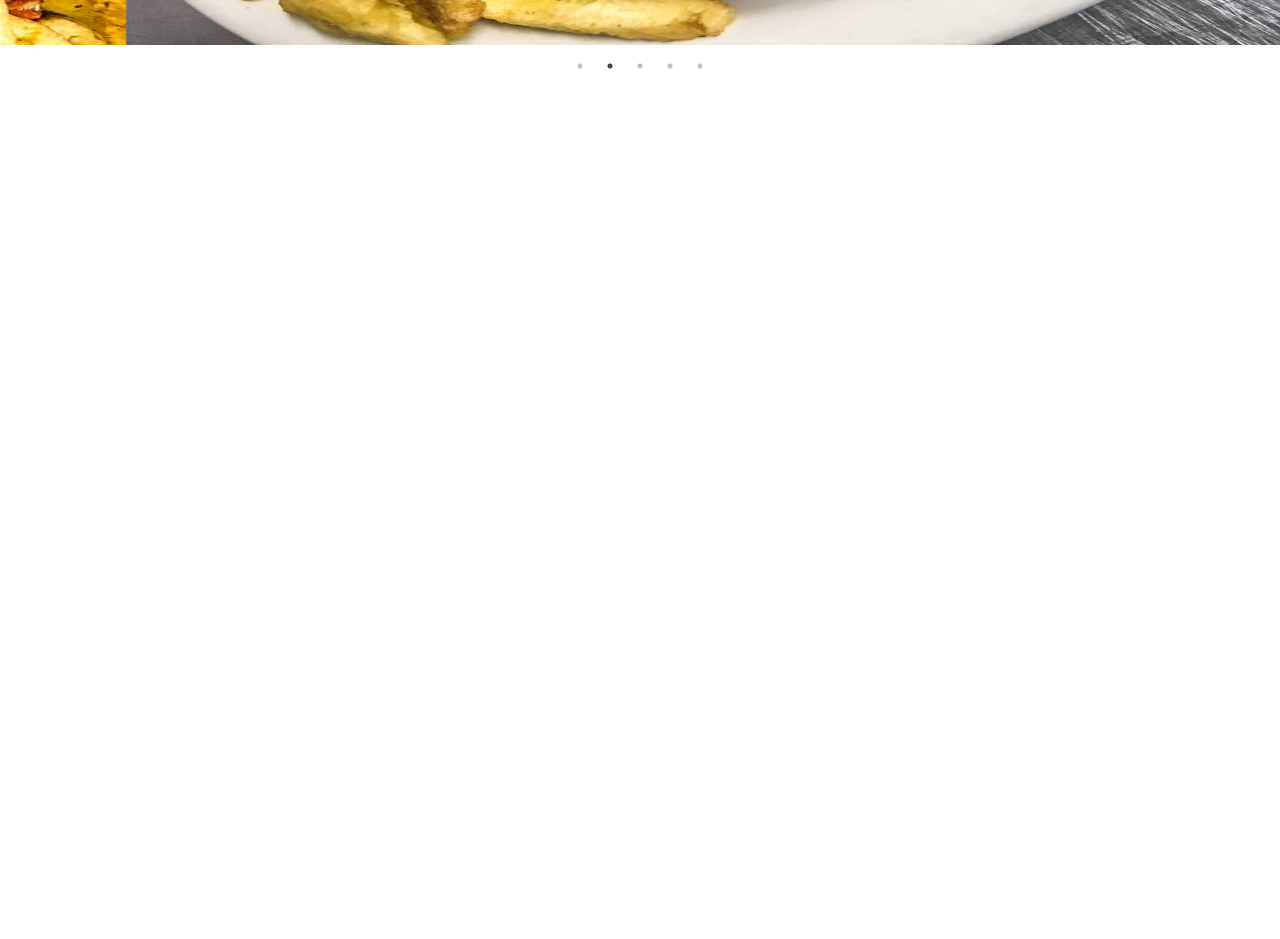
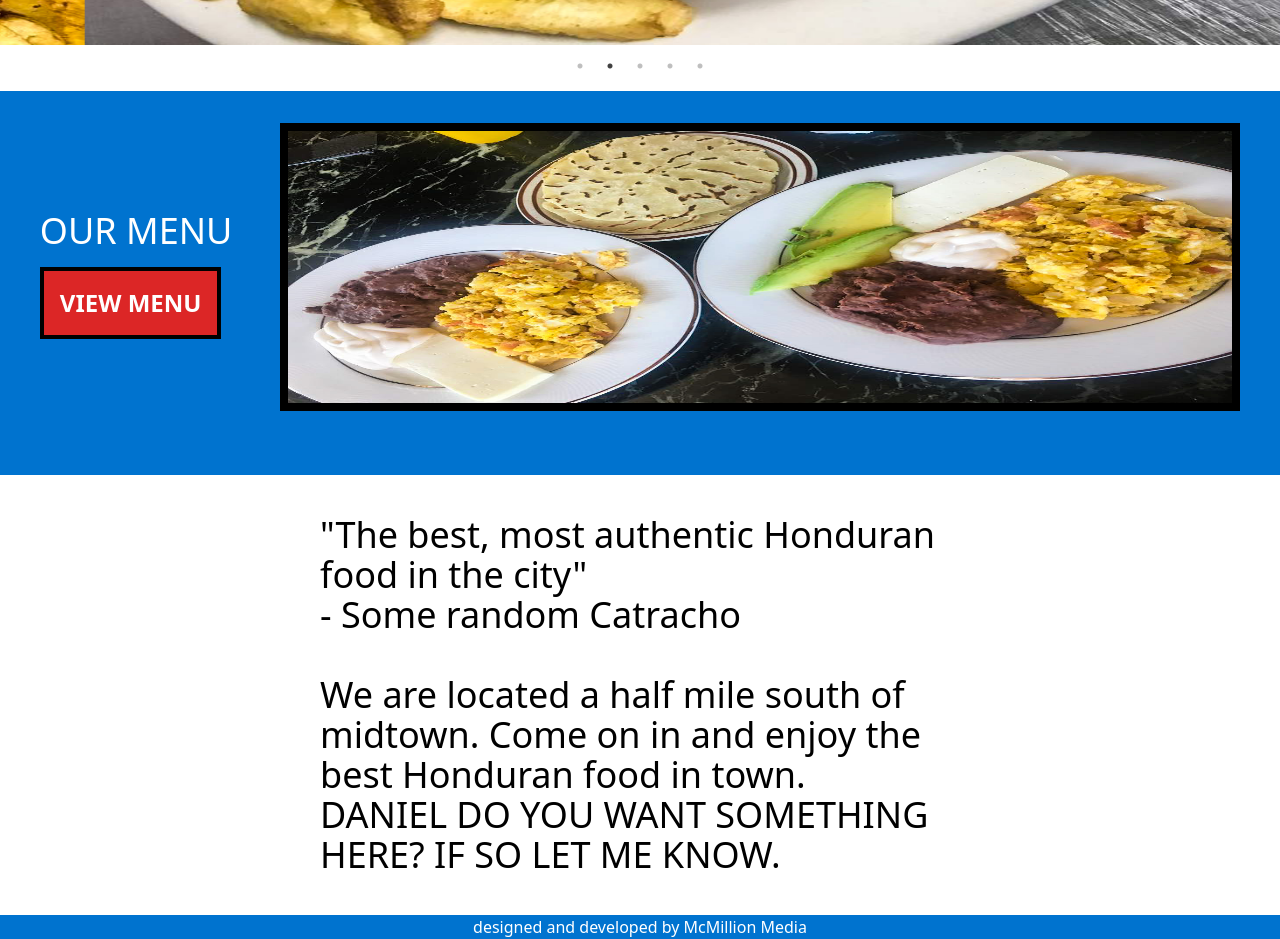
Before and after one commit to amcmillion3/la-casa-catracha, a React (Create React App) app: page / in a window 1280 px wide. Shown: the part 1260-2199 px from the top of the page. Before the commit the page ends 1336 px from the top, so only its background shows below. Built offline with nearby package versions, Linux system fonts and the light colour scheme.

Commit message:
Add blurb section to home page and footer to all pages

```diff
--- a/src/Components/About/about.js
+++ b/src/Components/About/about.js
@@ -18,6 +18,7 @@ function About() {
                     DANIEL, PLEASE TELL ME WHAT YOU WOULD LIKE HERE!!!
                 </p>
             </div>
+            <footer className="flex justify-center mt-10 bg-catracha-blue text-white">designed and developed by McMillion Media</footer>
         </div>
     )
 }
--- a/src/Components/Contact/Contact.js
+++ b/src/Components/Contact/Contact.js
@@ -30,6 +30,7 @@ function Contact() {
                     </ul>
                 </div>
             </div>
+            <footer className="flex justify-center mt-10 bg-catracha-blue text-white">designed and developed by McMillion Media</footer>
         </div>
     )
 }
--- a/src/Components/Home/Home.js
+++ b/src/Components/Home/Home.js
@@ -41,6 +41,21 @@ function HomeSlider() {
                     <img src={food5} alt="food" className="h-96 lg:h-screen w-full" />
                 </div>
               </Slider>
+              <div className="flex flex-col-reverse justify-around mt-10 bg-catracha-blue text-white pb-8 lg:flex lg:flex-row lg:items-center lg:h-96">
+                  <div className="flex flex-col items-start pl-8 pt-4">
+                      <h2 className="text-4xl pb-4">OUR MENU</h2>
+                      <a href="/menu" className="text-2xl border-solid border-black border-4 p-4 font-bold bg-red-600 hover:scale-125">VIEW MENU</a>
+                  </div>
+                  <div className="p-8 lg:h-full lg:w-auto">
+                      <img src={food3} alt="food" className="border-solid border-black border-8 lg:h-full lg:w-[60rem]" />
+                  </div>
+              </div>
+              <div className="flex flex-col items-center justify-center mt-10 text-4xl pl-8 lg:pl-0">
+                  <p className="lg:w-1/2">"The best, most authentic Honduran food in the city" <br/>- Some random Catracho</p>
+                  <p className="mt-10 lg:w-1/2">We are located a half mile south of midtown. Come on in and enjoy the best Honduran food in town.
+                  <br/> DANIEL DO YOU WANT SOMETHING HERE? IF SO LET ME KNOW.</p>
+              </div>
+              <footer className="flex justify-center mt-10 bg-catracha-blue text-white">designed and developed by McMillion Media</footer>
           </div>
 
       );
--- a/src/Components/Menu/menu.js
+++ b/src/Components/Menu/menu.js
@@ -383,6 +383,7 @@ function Menu() {
                     </div>
                 </div>
             </div>
+            <footer className="flex justify-center mt-10 bg-catracha-blue text-white">designed and developed by McMillion Media</footer>
         </div>
     )
 }
--- a/src/index.css
+++ b/src/index.css
@@ -8,9 +8,3 @@
       src: url('./assets/fonts/Splatch.ttf')
     }
   }
-
-  /* @layer base {
-       html {
-          font-family: Splatch;
-      }
-  } */
```
